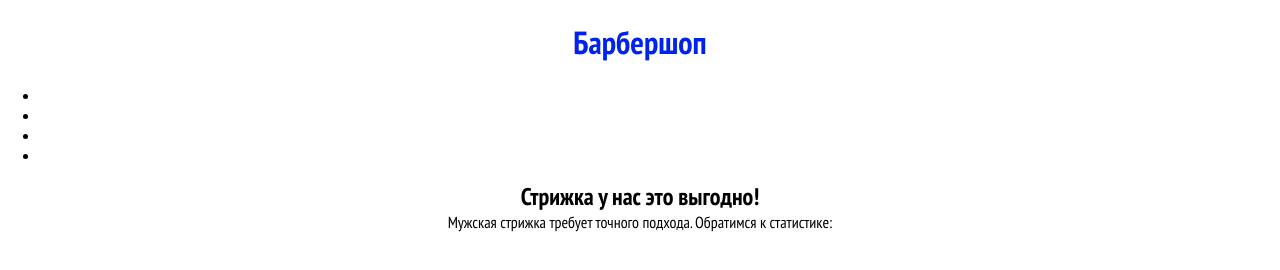
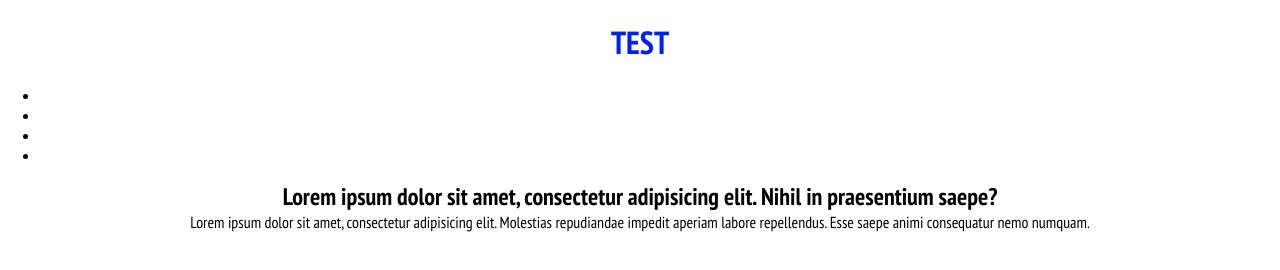
Before and after one commit to InsaneMax/future-group_test, a website: page index.html in a window 1280 px wide. Drawn offline with nearby package versions, Linux system fonts and the light colour scheme; files that its build step writes are made by us from their sources.

Commit message:
second commit

```diff
--- a/index.html
+++ b/index.html
@@ -2,12 +2,12 @@
 <html lang="en">
 <head>
   <meta charset="UTF-8">
-  <title>Barbershop</title>
+  <title>Test</title>
   <link rel="stylesheet" href="css/style.css">
 </head>
 <body>
   <header class="page-header">
-    <h1 class="page-header__title">Барбершоп</h1>
+    <h1 class="page-header__title">TEST</h1>
     <nav class="main-nav">
       <ul class="main-nav__list">
         <li class="main-nav__item"></li>
@@ -16,8 +16,8 @@
         <li class="main-nav__item"></li>
       </ul>
     </nav>
-    <h2 class="page-header__promo">Стрижка у нас это выгодно!</h2>
-    <p class="page-header__lead">Мужская стрижка требует точного подхода. Обратимся к статистике: </p>
+    <h2 class="page-header__promo">Lorem ipsum dolor sit amet, consectetur adipisicing elit. Nihil in praesentium saepe?</h2>
+    <p class="page-header__lead">Lorem ipsum dolor sit amet, consectetur adipisicing elit. Molestias repudiandae impedit aperiam labore repellendus. Esse saepe animi consequatur nemo numquam.</p>
   </header>
 </body>
 </html>
```
